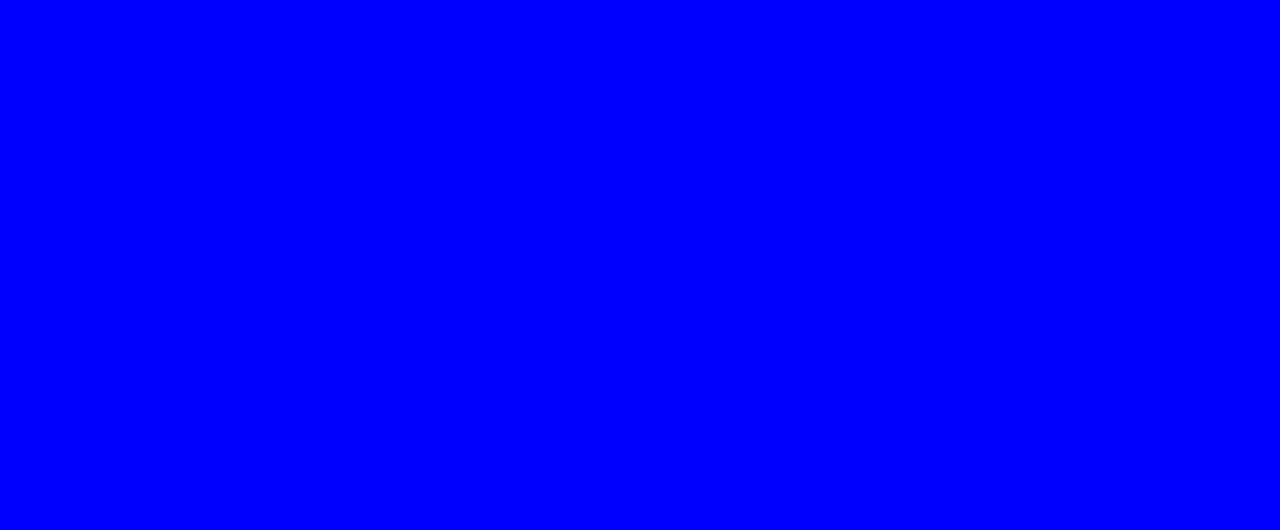
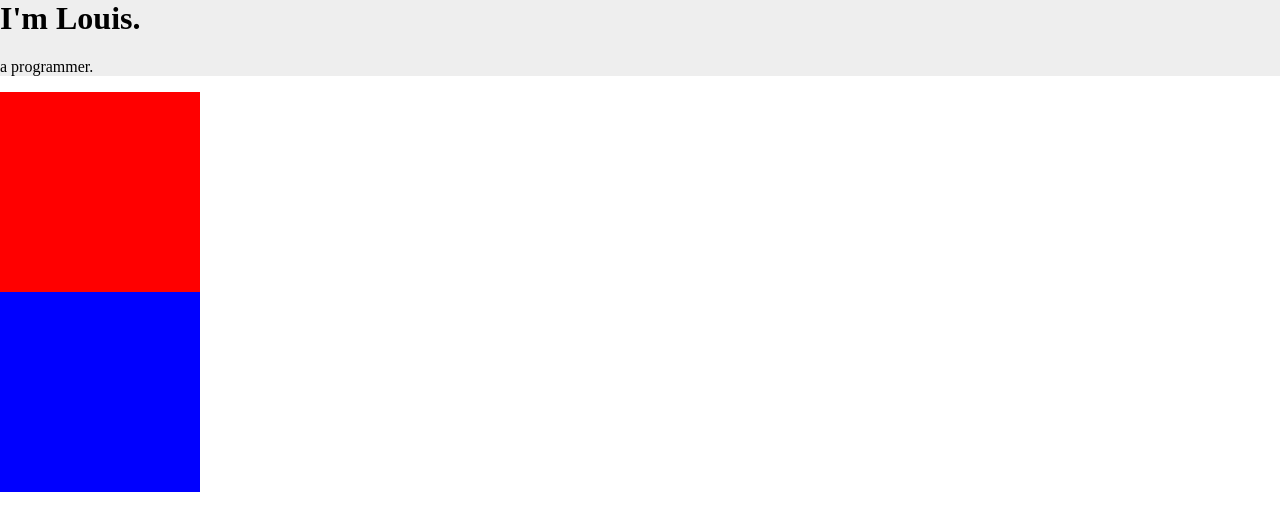
Before and after one commit to castillosdev/CSS-My-Site, a plain HTML site: page index.html in a window 1280 px wide. Drawn offline with Linux system fonts and the light colour scheme.

Commit message:
experimenting with CSS box model

```diff
--- a/css/style.css
+++ b/css/style.css
@@ -1,3 +1,22 @@
-body {
-  background-color: blue;
+.top-container {
+    background-color: #EEEEEE;
 }
+h1{
+    margin-top: 0px;
+}
+
+body{
+    margin: 0px;
+}
+
+.middle-container{
+background-color: red;
+width: 200px;
+height: 200px;
+}
+
+.bottom-container{
+background-color: blue;
+width: 200px;
+height: 200px;
+}
--- a/index.html
+++ b/index.html
@@ -3,7 +3,14 @@
     <meta charset="UTF-8" />
     <title>Louis' Website</title>
     <link rel="stylesheet" href="css\style.css" />
-    <link rel="icon" href="favicon.ico">
+    <link rel="icon" href="favicon.ico" />
   </head>
-  <body></body>
+  <body>
+    <div class="top-container">
+      <h1>I'm Louis.</h1>
+      <p>a programmer.</p>
+    </div>
+    <div class="middle-container"></div>
+    <div class="bottom-container"></div>
+  </body>
 </html>
```
